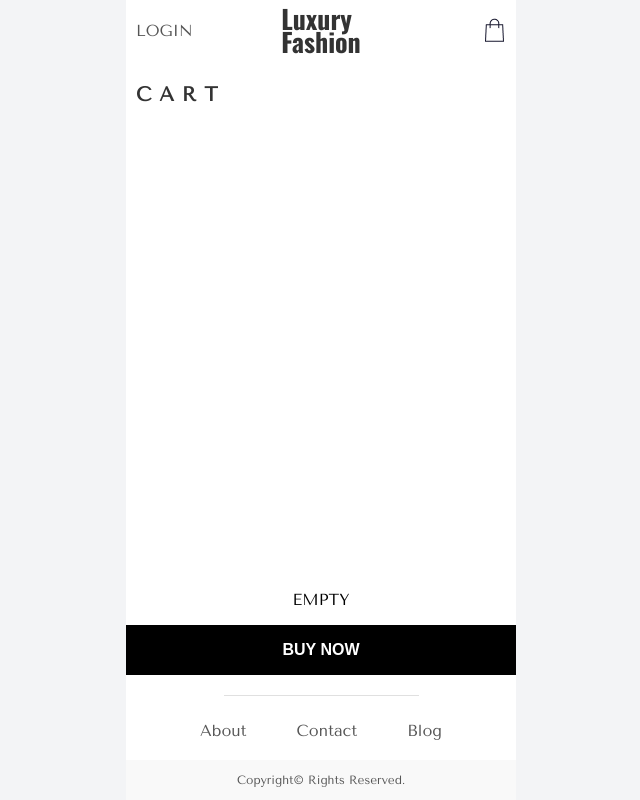
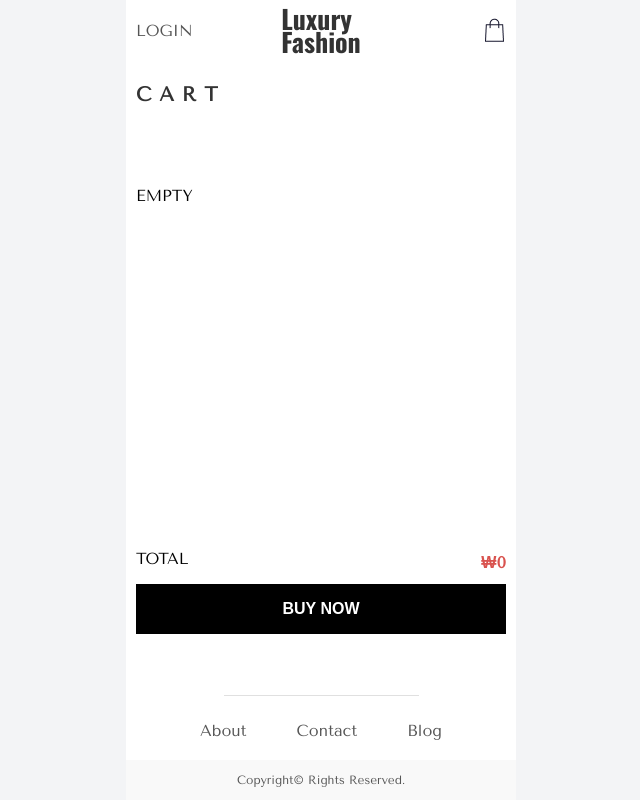
Before and after one commit to Choi-Seunghwan/course-web, a React (Create React App) app: page /cart in a window 1280 px wide. Shown: the whole page, without its empty margins (319-959 px from the left). Built offline with nearby package versions, Linux system fonts and the light colour scheme; no server answers.

Commit message:
feat: 장바구니 작업, strings 추가

```diff
--- a/src/components/card/CartCard.tsx
+++ b/src/components/card/CartCard.tsx
@@ -11,8 +11,8 @@ const Container = styled.div`
 `;
 
 const Image = styled.img`
-  width: 80px;
-  height: 80px;
+  width: 100px;
+  height: 133px;
   object-fit: cover;
   margin-right: 16px;
 `;
@@ -63,17 +63,17 @@ const QuantityButton = styled.button`
 `;
 
 export type CartCardProps = CartModel & {
-  onIncrease?: (cartId: number) => void;
-  onDecrease?: (cartId: number) => void;
+  onIncrease?: (cartId: CartModel) => void;
+  onDecrease?: (cartId: CartModel) => void;
 };
 
 export default function CartCard(props: CartCardProps) {
   const handleIncrease = () => {
-    props.onIncrease && props.onIncrease(props.id);
+    props.onIncrease && props.onIncrease(props);
   };
 
   const handleDecrease = () => {
-    props.onDecrease && props.onDecrease(props.id);
+    props.onDecrease && props.onDecrease(props);
   };
 
   return (
@@ -82,7 +82,7 @@ export default function CartCard(props: CartCardProps) {
 
       <InfoWrap>
         <NameText>{props.product?.name}</NameText>
-        <DescText>{props.product?.description}</DescText>
+        {/* <DescText>{props.product?.description}</DescText> */}
 
         <QuantityWrap>
           <QuantityButton onClick={handleDecrease}>−</QuantityButton>{" "}
--- a/src/components/card/CartCardList.tsx
+++ b/src/components/card/CartCardList.tsx
@@ -1,5 +1,6 @@
 import styled from "styled-components";
 import CartCard, { CartCardProps } from "./CartCard";
+import { CartModel } from "../../types/commerce.type";
 
 const CartCardListContainer = styled.div`
   display: flex;
@@ -9,8 +10,8 @@ const CartCardListContainer = styled.div`
 
 export default function CartCardList(props: {
   items: CartCardProps[];
-  onIncrease: (cartId: number) => void;
-  onDecrease: (cartId: number) => void;
+  onIncrease: (cartId: CartModel) => void;
+  onDecrease: (cartId: CartModel) => void;
 }) {
   return (
     <CartCardListContainer>
--- a/src/hooks/useCommerce.ts
+++ b/src/hooks/useCommerce.ts
@@ -3,6 +3,9 @@ import {
   getProduct as getProductApi,
   getProducts as getProductsApi,
   getCartItems as getCartItemsApi,
+  addToCart as addToCartApi,
+  updateCartQuantity as updateCartQuantityApi,
+  removeFromCart as removeFromCartApi,
 } from "../services/commerce.service";
 import { PagingQuery } from "../types/api.type";
 
@@ -43,9 +46,39 @@ export const useCommerce = () => {
     }
   };
 
+  const addToCart = async (productId: number, quantity: number) => {
+    try {
+      const result = await addToCartApi(productId, quantity);
+      return result;
+    } catch (e) {
+      throw e;
+    }
+  };
+
+  const updateCartQuantity = async (cartId: number, quantity: number) => {
+    try {
+      const result = await updateCartQuantityApi(cartId, quantity);
+      return result;
+    } catch (e) {
+      throw e;
+    }
+  };
+
+  const removeFromCart = async (cartId: number) => {
+    try {
+      const result = await removeFromCartApi(cartId);
+      return result;
+    } catch (e) {
+      throw e;
+    }
+  };
+
   return {
     getProducts,
     getProductDetail,
     getCartItems,
+    addToCart,
+    updateCartQuantity,
+    removeFromCart,
   };
 };
--- a/src/pages/Cart.tsx
+++ b/src/pages/Cart.tsx
@@ -5,6 +5,9 @@ import CartCardList from "../components/card/CartCardList";
 import { useCartContext } from "../context/CartContext";
 import { useEffect } from "react";
 import { useCommerce } from "../hooks/useCommerce";
+import { CartModel } from "../types/commerce.type";
+import { formatKrw } from "../utils/format";
+import strings from "../strings/string";
 
 const Container = styled.div`
   position: relative;
@@ -21,21 +24,70 @@ const TitleWrap = styled.div`
   margin: 10px 0 auto 20px;
 `;
 
-const CartContentWrap = styled.div``;
+const CartContentWrap = styled.div`
+  width: 100%;
+  height: 80%;
+  margin-top: 40px;
+  padding: 10px;
+`;
 
 const CartCardListWrap = styled.div`
   display: flex;
   flex-direction: column;
   width: 100%;
   height: 100%;
-  overflow-y: scroll;
+`;
+
+const BottomWrap = styled.div`
+  width: 100%;
+  height: 200px;
+  padding: 10px;
+`;
+
+const TotalWrap = styled.div`
+  display: flex;
+  flex-direction: row;
+  justify-content: space-between;
+  align-items: center;
+  width: 100%;
+  height: 50px;
+`;
+
+const TotalText = styled.div`
+  font-size: 16px;
+  font-weight: 700;
+  color: #d9534f;
+  margin-top: 8px;
 `;
 
 export default function Cart() {
   const { cart } = useCartContext();
 
-  const handleIncrease = (id: number) => {};
-  const handleDecrease = (id: number) => {};
+  const { getCartItems, updateCartQuantity, removeFromCart } = useCommerce();
+
+  useEffect(() => {
+    getCartItems().then();
+  }, []);
+
+  const handleIncrease = (item: CartModel) => {
+    updateCartQuantity(item.id, item.quantity + 1).then(() => {
+      alert(strings.ko.INCREASE_CART_ITEM);
+      getCartItems().then();
+    });
+  };
+  const handleDecrease = (item: CartModel) => {
+    if (item.quantity === 1) {
+      removeFromCart(item.id).then(() => {
+        alert(strings.ko.REMOVE_FROM_CART);
+        getCartItems().then();
+      });
+    } else {
+      updateCartQuantity(item.id, item.quantity - 1).then(() => {
+        alert(strings.ko.DECREASE_CART_ITEM);
+        getCartItems().then();
+      });
+    }
+  };
 
   return (
     <Container>
@@ -48,8 +100,8 @@ export default function Cart() {
           <CartCardListWrap>
             <CartCardList
               items={cart}
-              onIncrease={(id) => handleIncrease(id)}
-              onDecrease={(id) => handleDecrease(id)}
+              onIncrease={(item) => handleIncrease(item)}
+              onDecrease={(item) => handleDecrease(item)}
             />
           </CartCardListWrap>
         </CartContentWrap>
@@ -59,7 +111,21 @@ export default function Cart() {
         </CartContentWrap>
       )}
 
-      <FullWidthButton label="BUY NOW" onClick={() => {}}></FullWidthButton>
+      <BottomWrap>
+        <TotalWrap>
+          <p>TOTAL</p>
+          <TotalText>
+            {formatKrw(
+              cart.reduce(
+                (acc: number, cur: CartModel) =>
+                  acc + (cur?.product?.price || 0) * cur.quantity,
+                0
+              )
+            )}
+          </TotalText>
+        </TotalWrap>
+        <FullWidthButton label="BUY NOW" onClick={() => {}}></FullWidthButton>
+      </BottomWrap>
     </Container>
   );
 }
--- a/src/pages/ProductDetail.tsx
+++ b/src/pages/ProductDetail.tsx
@@ -10,6 +10,7 @@ import PrimaryTitle from "../components/title/PrimaryTitle";
 import ProductCardList from "../components/card/ProductCardList";
 import { scrollTop } from "../utils/scroll";
 import FullWidthButton from "../components/button/FullWidthButton";
+import strings from "../strings/string";
 
 const ProductDetailWrap = styled.div`
   display: flex;
@@ -70,10 +71,12 @@ const PurchaseWrap = styled.div`
 
 export default function ProductDetail() {
   const location = useLocation();
-  const productId = new URLSearchParams(location.search).get("productId");
+  const productId = Number(
+    new URLSearchParams(location.search).get("productId")
+  );
   const navigate = useNavigate();
 
-  const { getProductDetail, getProducts } = useCommerce();
+  const { getProductDetail, getProducts, addToCart } = useCommerce();
   const [product, setProduct] = useState<ProductModel | null>(null);
   const [relatedProducts, setRelatedProducts] = useState<ProductModel[]>([]);
 
@@ -87,11 +90,17 @@ export default function ProductDetail() {
       return;
     }
 
-    getProductDetail(Number(productId)).then((res) => setProduct(res));
+    getProductDetail(productId).then((res) => setProduct(res));
     getProducts({ page: 1, size: 4 }).then((res) =>
       setRelatedProducts(res.items)
     );
   }, [productId]);
+
+  const handleAddToCartButtonClick = () => {
+    addToCart(productId, 1).then(() => {
+      alert(strings["ko"].ADD_TO_CART);
+    });
+  };
 
   return (
     <ProductDetailWrap>
@@ -122,7 +131,7 @@ export default function ProductDetail() {
           <PurchaseWrap>
             <FullWidthButton
               label="ADD TO CART"
-              onClick={() => {}}
+              onClick={handleAddToCartButtonClick}
             ></FullWidthButton>
             <FullWidthButton
               label="BUY NOW"
--- a/src/pages/SignIn.tsx
+++ b/src/pages/SignIn.tsx
@@ -3,6 +3,7 @@ import styled from "styled-components";
 import { Button, Input } from "@mui/material";
 import { useNavigate } from "react-router-dom";
 import { useAuth } from "../hooks/useAuth";
+import strings from "../strings/string";
 
 const Container = styled.div`
   display: flex;
@@ -34,8 +35,7 @@ export default function SignIn() {
       await signIn({ loginId, password });
       navigate("/");
     } catch (error) {
-      console.error("로그인 실패:", error);
-      alert("로그인에 실패했습니다. 아이디와 비밀번호를 확인하세요.");
+      alert(strings["ko"].LOGIN_FAIL);
     }
   };
 
--- a/src/services/commerce.service.ts
+++ b/src/services/commerce.service.ts
@@ -31,6 +31,18 @@ export const getCartItems = async (): Promise<GetCartResponse> => {
   return await apiInstance.get(`/cart`).then((res) => res.data);
 };
 
-export const addToCart = async (productId: number) => {
-  return await apiInstance.post(`/cart`, {}).then((res) => res.data);
+export const addToCart = async (productId: number, quantity: number) => {
+  return await apiInstance
+    .post(`/cart`, { productId, quantity })
+    .then((res) => res.data);
 };
+
+export const updateCartQuantity = async (cartId: number, quantity: number) => {
+  return await apiInstance
+    .patch(`/cart/${cartId}`, { quantity })
+    .then((res) => res.data);
+};
+
+export const removeFromCart = async (cartId: number) => {
+  return await apiInstance.delete(`/cart/${cartId}`).then((res) => res.data);
+};
--- /dev/null
+++ b/src/strings/string.ts
@@ -0,0 +1,11 @@
+const strings = {
+  ko: {
+    LOGIN_FAIL: "로그인에 실패하였습니다.",
+    ADD_TO_CART: "장바구니에 추가하였습니다.",
+    INCREASE_CART_ITEM: "장바구니 수량 추가 하였습니다.",
+    DECREASE_CART_ITEM: "장바구니 수량 삭제 하였습니다.",
+    REMOVE_FROM_CART: "장바구니에서 제거 하였습니다.",
+  },
+};
+
+export default strings;
--- a/src/types/commerce.type.ts
+++ b/src/types/commerce.type.ts
@@ -17,7 +17,6 @@ export type CartModel = {
   id: number;
   productId: number;
   name: string;
-  price: number;
   quantity: number;
   product?: ProductModel;
 };
```
